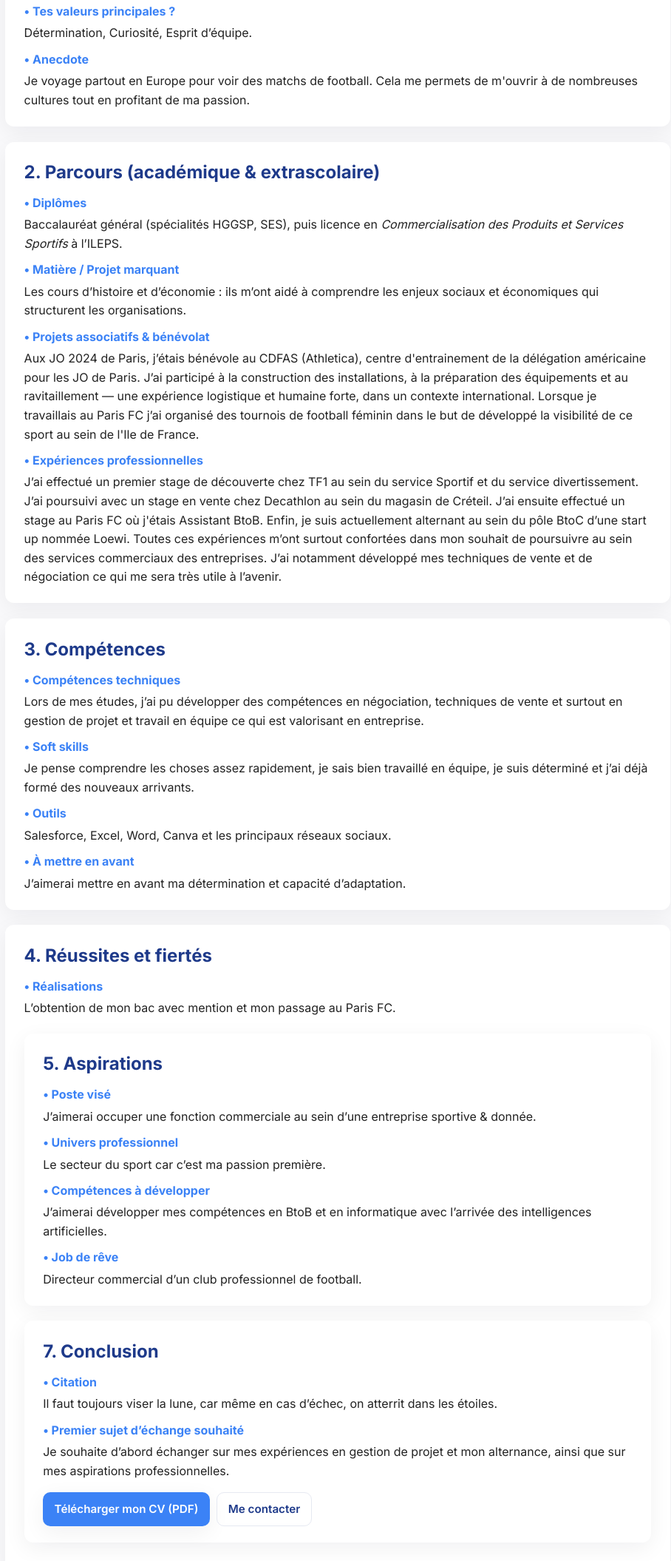
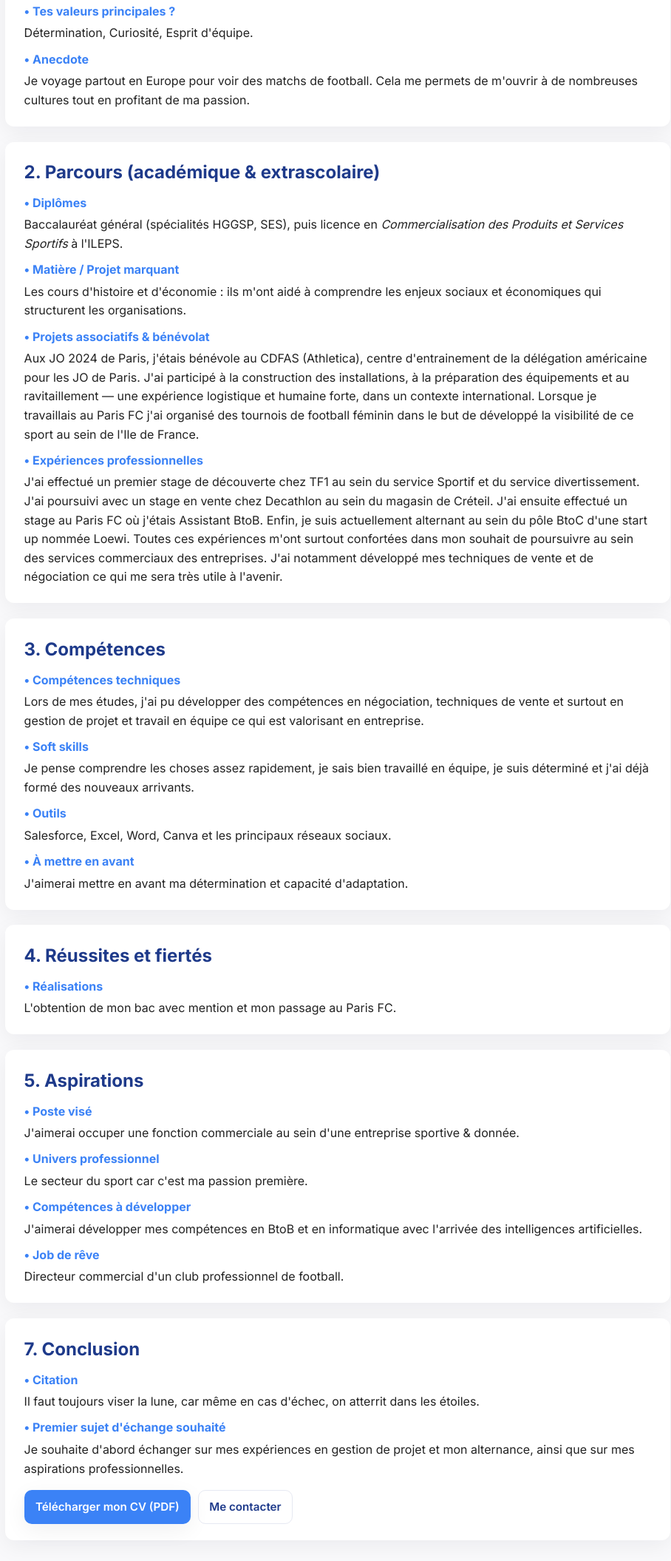
Before and after one commit to Evbecc/Portfolio-Evan-B-clin, a plain HTML site: page index.html in a window 1280 px wide. Shown: the part 686-2796 px from the top of the page at 74% size, without its empty margins (183-1091 px from the left). Drawn offline with Linux system fonts and the light colour scheme.

Commit message:
Update index.html

```diff
--- a/index.html
+++ b/index.html
@@ -1,4 +1,3 @@
-
 <!doctype html>
 <html lang="fr">
 <head>
@@ -26,10 +25,6 @@
         <a href="#conclure">Conclusion</a>
       </div>
     </nav>
-    <div class="top-right-photo">
-<img src="images/photo-profil.jpg" alt="Photo Evan Béclin">
-</div>
-
   </header>
 
   <main>
@@ -49,14 +44,14 @@
       <article class="card" id="qui-suis-je" tabindex="-1" aria-labelledby="qs-title">
         <h2 id="qs-title">1. Qui suis-je ? (Identité &amp; personnalité)</h2>
 
-        <h3>• Comment te présenterais-tu en quelques phrases à quelqu’un qui ne te connaît pas ?</h3>
-        <p></p>Je m’appelle Evan Béclin, je suis étudiant dans le domaine du commerce spécialisé dans le sport. J’aime beaucoup le sport, surtout le football. J’ai une forte appétence pour le commerce et particulièrement la vente. J’aime beaucoup voyager et découvrir de nouvelles choses.</p>
+        <h3>• Comment te présenterais-tu en quelques phrases à quelqu'un qui ne te connaît pas ?</h3>
+        <p>Je m'appelle Evan Béclin, je suis étudiant dans le domaine du commerce spécialisé dans le sport. J'aime beaucoup le sport, surtout le football. J'ai une forte appétence pour le commerce et particulièrement la vente. J'aime beaucoup voyager et découvrir de nouvelles choses.</p>
 
         <h3>• Trois mots (ou qualités) pour ta personnalité dans un contexte professionnel ?</h3>
         <p><strong>Ambitieux, Déterminé, Curieux.</strong></p>
 
         <h3>• Tes valeurs principales ?</h3>
-        <p>Détermination, Curiosité, Esprit d’équipe.</p>
+        <p>Détermination, Curiosité, Esprit d'équipe.</p>
 
         <h3>• Anecdote</h3>
         <p>Je voyage partout en Europe pour voir des matchs de football. Cela me permets de m'ouvrir à de nombreuses cultures tout en profitant de ma passion.</p>
@@ -67,16 +62,16 @@
         <h2 id="parcours-title">2. Parcours (académique &amp; extrascolaire)</h2>
 
         <h3>• Diplômes</h3>
-        <p>Baccalauréat général (spécialités HGGSP, SES), puis licence en <em>Commercialisation des Produits et Services Sportifs</em> à l’ILEPS.</p>
+        <p>Baccalauréat général (spécialités HGGSP, SES), puis licence en <em>Commercialisation des Produits et Services Sportifs</em> à l'ILEPS.</p>
 
         <h3>• Matière / Projet marquant</h3>
-        <p>Les cours d’histoire et d’économie : ils m’ont aidé à comprendre les enjeux sociaux et économiques qui structurent les organisations.</p>
+        <p>Les cours d'histoire et d'économie : ils m'ont aidé à comprendre les enjeux sociaux et économiques qui structurent les organisations.</p>
 
         <h3>• Projets associatifs &amp; bénévolat</h3>
-        <p>Aux JO 2024 de Paris, j’étais bénévole au CDFAS (Athletica), centre d'entrainement de la délégation américaine pour les JO de Paris. J’ai participé à la construction des installations, à la préparation des équipements et au ravitaillement — une expérience logistique et humaine forte, dans un contexte international. Lorsque je travaillais au Paris FC j’ai organisé des tournois de football féminin dans le but de développé la visibilité de ce sport au sein de l'Ile de France.</p>
+        <p>Aux JO 2024 de Paris, j'étais bénévole au CDFAS (Athletica), centre d'entrainement de la délégation américaine pour les JO de Paris. J'ai participé à la construction des installations, à la préparation des équipements et au ravitaillement — une expérience logistique et humaine forte, dans un contexte international. Lorsque je travaillais au Paris FC j'ai organisé des tournois de football féminin dans le but de développé la visibilité de ce sport au sein de l'Ile de France.</p>
 
         <h3>• Expériences professionnelles</h3>
-        <p>J’ai effectué un premier stage de découverte chez TF1 au sein du service Sportif et du service divertissement. J’ai poursuivi avec un stage en vente chez Decathlon au sein du magasin de Créteil. J’ai ensuite effectué un stage au Paris FC où j'étais Assistant BtoB. Enfin, je suis actuellement alternant au sein du pôle BtoC d’une start up nommée Loewi. Toutes ces expériences m’ont surtout confortées dans mon souhait de poursuivre au sein des services commerciaux des entreprises. J’ai notamment développé mes techniques de vente et de négociation ce qui me sera très utile à l’avenir.</p>
+        <p>J'ai effectué un premier stage de découverte chez TF1 au sein du service Sportif et du service divertissement. J'ai poursuivi avec un stage en vente chez Decathlon au sein du magasin de Créteil. J'ai ensuite effectué un stage au Paris FC où j'étais Assistant BtoB. Enfin, je suis actuellement alternant au sein du pôle BtoC d'une start up nommée Loewi. Toutes ces expériences m'ont surtout confortées dans mon souhait de poursuivre au sein des services commerciaux des entreprises. J'ai notamment développé mes techniques de vente et de négociation ce qui me sera très utile à l'avenir.</p>
       </article>
 
       <!-- 3. Compétences -->
@@ -84,16 +79,16 @@
         <h2 id="comp-title">3. Compétences</h2>
 
         <h3>• Compétences techniques</h3>
-        <p>Lors de mes études, j’ai pu développer des compétences en négociation, techniques de vente et surtout en gestion de projet et travail en équipe ce qui est valorisant en entreprise.</p>
+        <p>Lors de mes études, j'ai pu développer des compétences en négociation, techniques de vente et surtout en gestion de projet et travail en équipe ce qui est valorisant en entreprise.</p>
 
         <h3>• Soft skills</h3>
-        <p>Je pense comprendre les choses assez rapidement, je sais bien travaillé en équipe, je suis déterminé et j’ai déjà formé des nouveaux arrivants.</p>
+        <p>Je pense comprendre les choses assez rapidement, je sais bien travaillé en équipe, je suis déterminé et j'ai déjà formé des nouveaux arrivants.</p>
 
         <h3>• Outils</h3>
         <p>Salesforce, Excel, Word, Canva et les principaux réseaux sociaux.</p>
 
         <h3>• À mettre en avant</h3>
-        <p>J’aimerai mettre en avant ma détermination et capacité d’adaptation.</p>
+        <p>J'aimerai mettre en avant ma détermination et capacité d'adaptation.</p>
       </article>
 
       <!-- 4. Réussites -->
@@ -101,23 +96,24 @@
         <h2 id="reuss-title">4. Réussites et fiertés</h2>
 
         <h3>• Réalisations</h3>
-        <p>L’obtention de mon bac avec mention et mon passage au Paris FC.</p>
+        <p>L'obtention de mon bac avec mention et mon passage au Paris FC.</p>
+      </article>
 
       <!-- 5. Aspirations -->
       <article class="card" id="aspirations" tabindex="-1" aria-labelledby="aspir-title">
         <h2 id="aspir-title">5. Aspirations</h2>
 
         <h3>• Poste visé</h3>
-        <p>J’aimerai occuper une fonction commerciale au sein d’une entreprise sportive &amp; donnée.</p>
+        <p>J'aimerai occuper une fonction commerciale au sein d'une entreprise sportive &amp; donnée.</p>
 
         <h3>• Univers professionnel</h3>
-        <p>Le secteur du sport car c’est ma passion première.</p>
+        <p>Le secteur du sport car c'est ma passion première.</p>
 
         <h3>• Compétences à développer</h3>
-        <p>J’aimerai développer mes compétences en BtoB et en informatique avec l’arrivée des intelligences artificielles.</p>
+        <p>J'aimerai développer mes compétences en BtoB et en informatique avec l'arrivée des intelligences artificielles.</p>
 
         <h3>• Job de rêve</h3>
-        <p>Directeur commercial d’un club professionnel de football.</p>
+        <p>Directeur commercial d'un club professionnel de football.</p>
       </article>
 
       <!-- 7. Conclure -->
@@ -125,10 +121,10 @@
         <h2 id="concl-title">7. Conclusion</h2>
 
         <h3>• Citation </h3>
-        <p>Il faut toujours viser la lune, car même en cas d’échec, on atterrit dans les étoiles.</p>
+        <p>Il faut toujours viser la lune, car même en cas d'échec, on atterrit dans les étoiles.</p>
 
-        <h3>• Premier sujet d’échange souhaité</h3>
-        <p>Je souhaite d’abord échanger sur mes expériences en gestion de projet et mon alternance, ainsi que sur mes aspirations professionnelles.</p>
+        <h3>• Premier sujet d'échange souhaité</h3>
+        <p>Je souhaite d'abord échanger sur mes expériences en gestion de projet et mon alternance, ainsi que sur mes aspirations professionnelles.</p>
 
         <div class="card-actions">
           <a class="btn primary" href="#" download="CV.Evan Beclin.pdf">Télécharger mon CV (PDF)</a>
@@ -182,6 +178,3 @@
   </script>
 </body>
 </html>
-git add .
-git commit -m "Ajout photo de profil"
-git push
```
